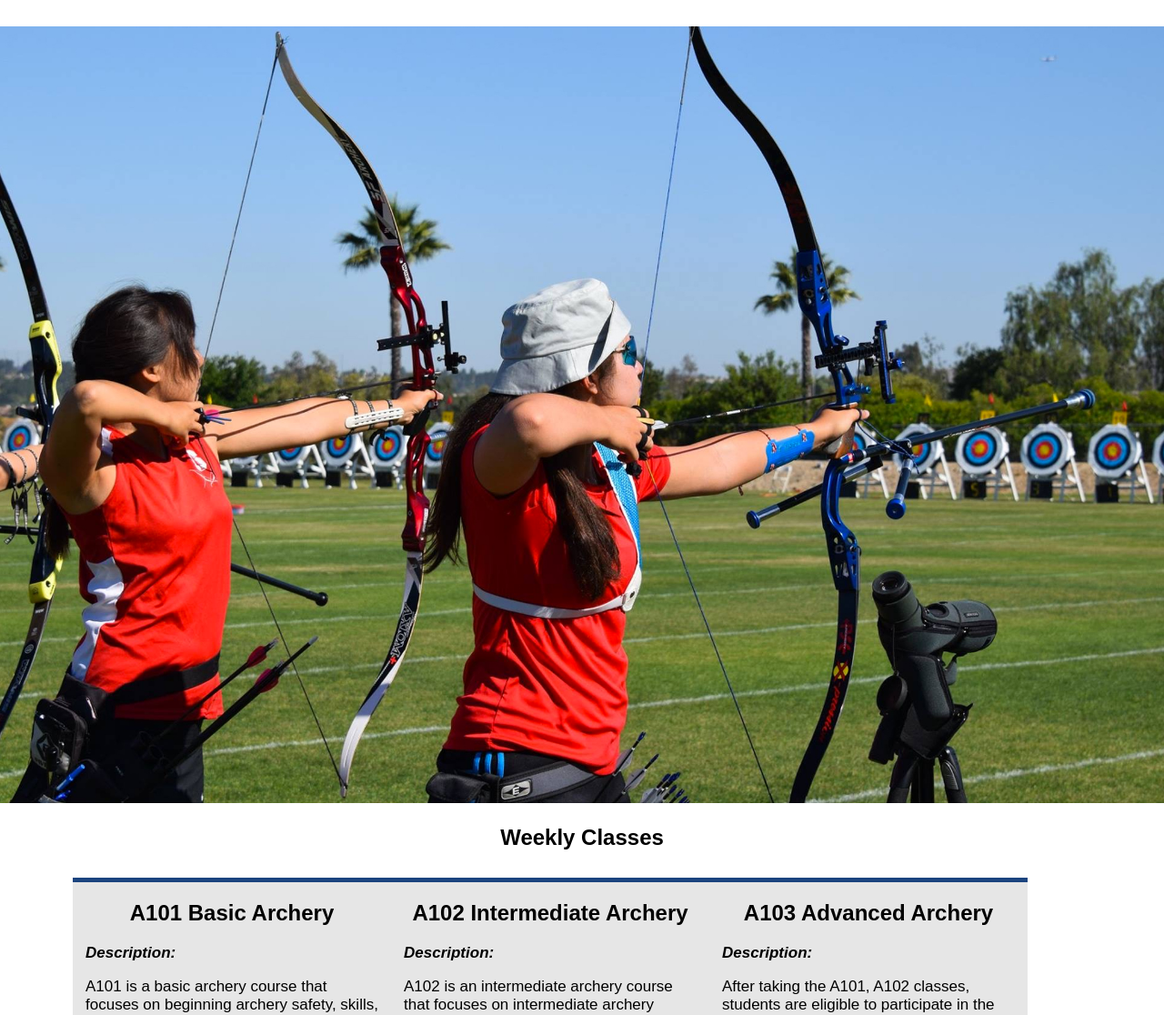
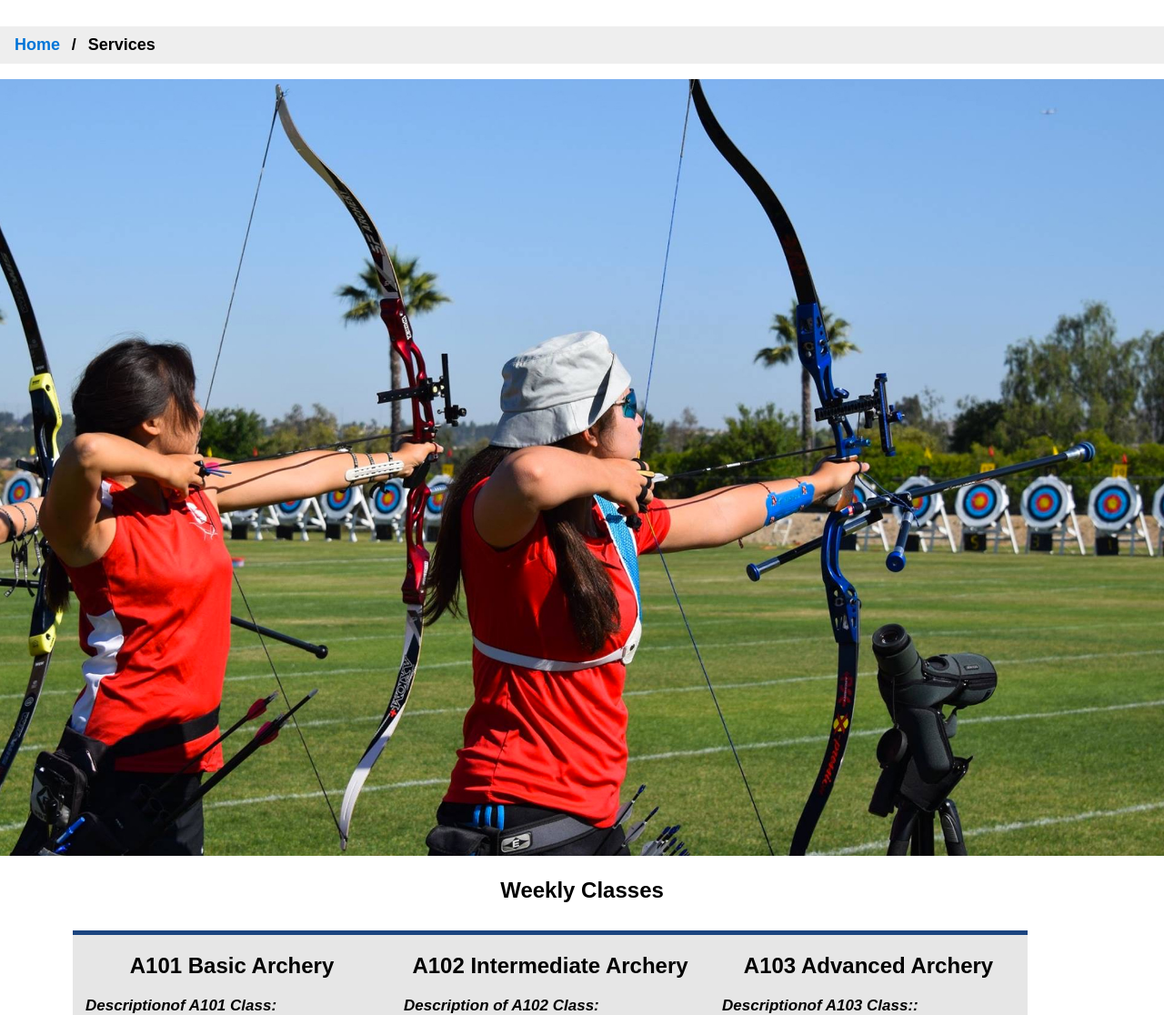
Before and after one commit to boone824/lesson8, a plain HTML site: page services.html in a window 1280 px wide. Shown: the part 178-1294 px from the top of the page at 91% size. Drawn offline with Linux system fonts and the light colour scheme.

Commit message:
Add breadcrumbs to Pages

```diff
--- a/services.html
+++ b/services.html
@@ -8,7 +8,7 @@
   <body>
     <header>
       <div class="brand">
-          <img src="images/archeryAcademy-logo-white.png" alt="">
+          <img src="images/archeryAcademy-logo-white.png" alt="Archery Academy Logo">
       </div>
       <nav>
         <ul>
@@ -20,8 +20,12 @@
       </nav>
     </header>
       <main>
+        <ul class="breadcrumb">
+           <li><a href="index.html">Home</a></li>
+           <li>Services</li>
+          </ul>
         <div class="servicebanner">
-          <img src="images/archeyclass1.jpg" style='width: 100%; object-fit: contain' alt="">
+          <img src="images/archeyclass1.jpg" style='width: 100%; object-fit: contain' alt="Archery Class image">
         </div>
         <div class="aboutarch">
           <h2>Weekly Classes</h2>
@@ -29,7 +33,7 @@
         <div class="class-container">
           <article class="class-flex flex-item-1">
             <h2>A101 Basic Archery</h2>
-            <h3>Description:</h3>
+            <h3>Descriptionof A101 Class:</h3>
             <p>A101 is a basic archery course that focuses on beginning archery safety,
               skills, and drills. Participants learn about archery form, range rules and
               etiquette. Form training and fun games are introduced in this class.</p>
@@ -39,7 +43,7 @@
           </article>
           <article class="class-flex flex-item-2">
             <h2>A102 Intermediate Archery</h2>
-            <h3>Description:</h3>
+            <h3>Description of A102 Class:</h3>
             <p>A102 is an intermediate archery course that focuses on intermediate
               archery safety, form, and introduces new equipment styles of shooting
               Recurve and Compound bows. Fun games and form reinforcement techniques
@@ -50,7 +54,7 @@
           </article>
           <article class="class-flex flex-item-3">
             <h2>A103 Advanced Archery</h2>
-            <h3>Description:</h3>
+            <h3>Descriptionof A103 Class::</h3>
             <p>After taking the A101, A102 classes, students are eligible to participate
               in the A103 class. This class focuses on a continued education towards
               tournament styles of shooting used by many archery tournament associations
@@ -66,19 +70,19 @@
         <div class="class-container">
           <article class="class-flex flex-item-4">
             <h2>Single </h2>
-            <h3>Description:</h3>
+            <h3>Description of Single lessons:</h3>
             <p>1 hour of expert guidance by a USA Archery-certified coach</p>
             <p>Price: $50</p>
           </article>
           <article class="class-flex flex-item-5">
             <h2>(3) Lesson Package</h2>
-            <h3>Description:</h3>
+            <h3>Description of 3 lessons:</h3>
             <p>(3) lessons, 1 hour each of expert guidance by a USA Archery-certified coach</p>
             <p>Price: $140</p>
           </article>
           <article class="class-flex flex-item-6">
             <h2>(10) Lesson Package</h2>
-            <h3>Description:</h3>
+            <h3>Description of 10 lessons:</h3>
             <p>(10) lessons, 1 hour each of expert guidance by a USA Archery-certified coach</p>
             <p>Price: $140</p>
           </article>
@@ -86,7 +90,7 @@
       </main>
       <footer>
         <div class="ftbrand">
-          <img src="images/archeryAcademy-logo-white.png" alt="">
+          <img src="images/archeryAcademy-logo-white.png" alt="Archery Academy Logo">
           <p></p>
         </div>
 
--- a/stylesheet/styles.css
+++ b/stylesheet/styles.css
@@ -318,3 +318,25 @@ fieldset {
 .servicebanner {
   margin-top: 0;
 }
+ul.breadcrumb {
+  padding: 10px 16px;
+  list-style: none;
+  background-color: #eee;
+}
+ul.breadcrumb li {
+  display: inline;
+  font-size: 18px;
+}
+ul.breadcrumb li+li:before {
+  padding: 8px;
+  color: black;
+  content: "/\00a0";
+}
+ul.breadcrumb li a {
+  color: #0275d8;
+  text-decoration: none;
+}
+ul.breadcrumb li a:hover {
+  color: #01447e;
+  text-decoration: underline;
+}
```
Also changed, not shown: aboutus.html (+6 -2 lines), contact.html (+6 -2 lines), index.html (+2 -2 lines).
